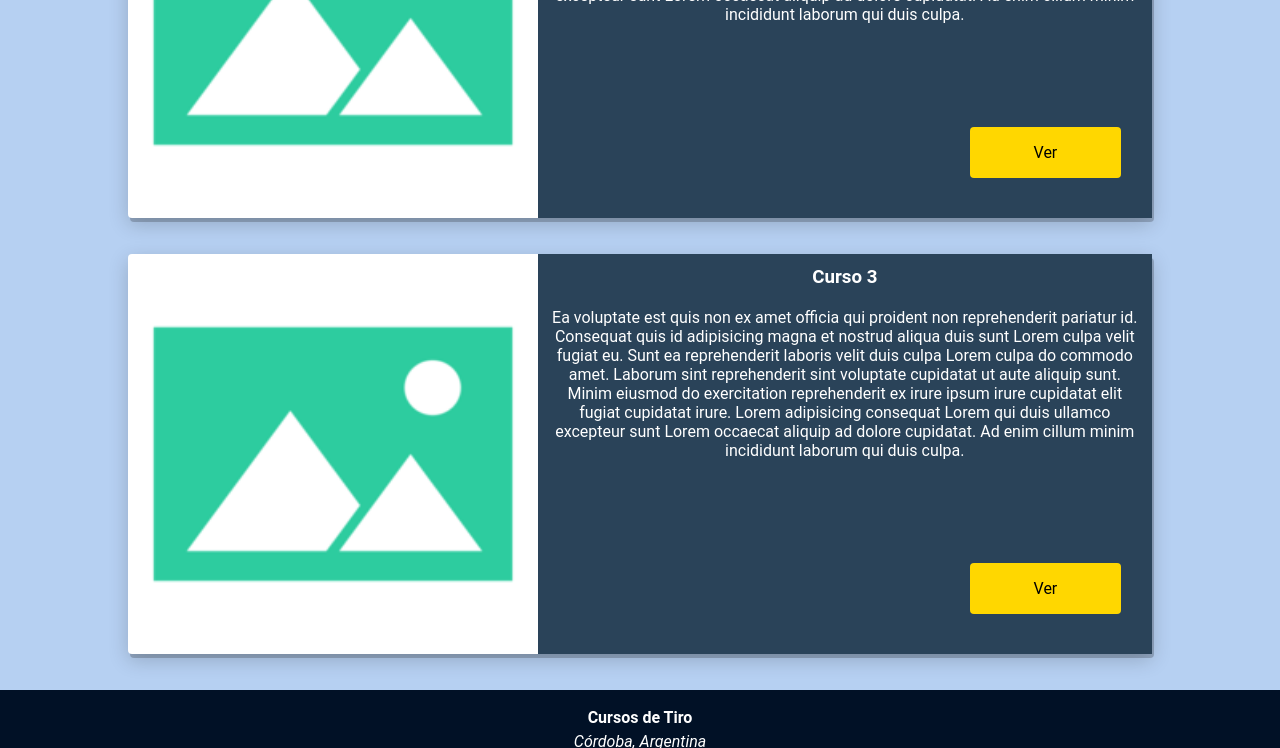
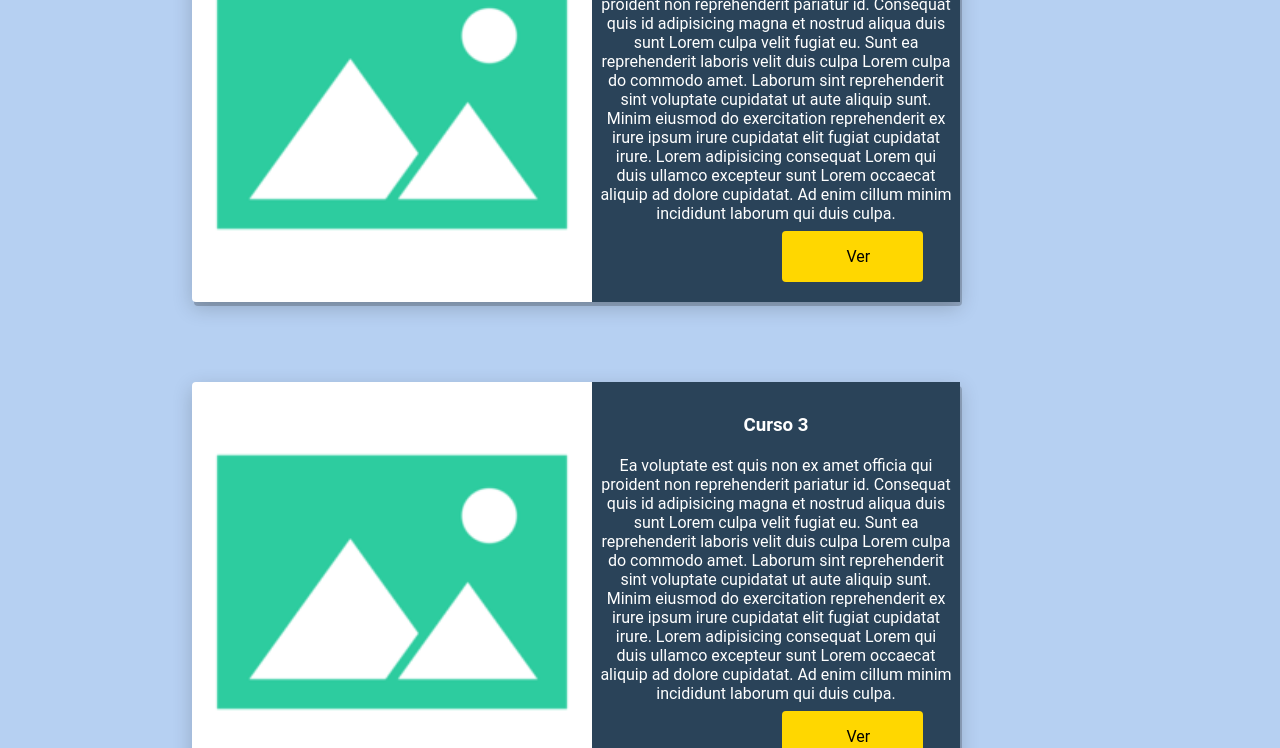
Before and after one commit to nahuel89aquino/CursoCoderWeb, a plain HTML site: page pages/courses.html in a window 1280 px wide. Shown: the part 850-1598 px from the top of the page. Drawn offline with Linux system fonts and the light colour scheme.

Commit message:
M - agregando mas flex - desa comp

```diff
--- a/pages/courses.html
+++ b/pages/courses.html
@@ -31,47 +31,64 @@
     <h1><strong>Cursos de Tiro</strong></h1>
     <p> <i>Ut est irure labore excepteur ut elit id. </i> </p>
   </header>
-  <main class="coursesList">
+  <main>
+    <div class="coursesList">
       <div class="courseItem">
         <img src="../icons/file_type_image_icon_130532.png" alt="non image">
-      <div>
+        <div class="courseItemInfo">
           <h3>Curso 1 </h3>
           <p>Ea voluptate est quis non ex amet officia qui proident non reprehenderit pariatur id. Consequat quis id
-          adipisicing magna et nostrud aliqua duis sunt Lorem culpa velit fugiat eu. Sunt ea reprehenderit laboris velit
+            adipisicing magna et nostrud aliqua duis sunt Lorem culpa velit fugiat eu. Sunt ea reprehenderit laboris
+            velit
             duis culpa Lorem culpa do commodo amet. Laborum sint reprehenderit sint voluptate cupidatat ut aute aliquip
-          sunt. Minim eiusmod do exercitation reprehenderit ex irure ipsum irure cupidatat elit fugiat cupidatat irure.
-          Lorem adipisicing consequat Lorem qui duis ullamco excepteur sunt Lorem occaecat aliquip ad dolore cupidatat.
+            sunt. Minim eiusmod do exercitation reprehenderit ex irure ipsum irure cupidatat elit fugiat cupidatat
+            irure.
+            Lorem adipisicing consequat Lorem qui duis ullamco excepteur sunt Lorem occaecat aliquip ad dolore
+            cupidatat.
             Ad
             enim cillum minim incididunt laborum qui duis culpa.</p>
+          <div class="courseItemBtm">
             <a href="../pages/course.html">Ver</a>
+          </div>
         </div>
       </div>
       <div class="courseItem">
         <img src="../icons/file_type_image_icon_130532.png" alt="non image">
-      <div>
+        <div class="courseItemInfo">
           <h3>Curso 2 </h3>
           <p>Ea voluptate est quis non ex amet officia qui proident non reprehenderit pariatur id. Consequat quis id
-          adipisicing magna et nostrud aliqua duis sunt Lorem culpa velit fugiat eu. Sunt ea reprehenderit laboris velit
+            adipisicing magna et nostrud aliqua duis sunt Lorem culpa velit fugiat eu. Sunt ea reprehenderit laboris
+            velit
             duis culpa Lorem culpa do commodo amet. Laborum sint reprehenderit sint voluptate cupidatat ut aute aliquip
-          sunt. Minim eiusmod do exercitation reprehenderit ex irure ipsum irure cupidatat elit fugiat cupidatat irure.
-          Lorem adipisicing consequat Lorem qui duis ullamco excepteur sunt Lorem occaecat aliquip ad dolore cupidatat.
+            sunt. Minim eiusmod do exercitation reprehenderit ex irure ipsum irure cupidatat elit fugiat cupidatat
+            irure.
+            Lorem adipisicing consequat Lorem qui duis ullamco excepteur sunt Lorem occaecat aliquip ad dolore
+            cupidatat.
             Ad
             enim cillum minim incididunt laborum qui duis culpa.</p>
+            <div class="courseItemBtm">
               <a href="../pages/course.html">Ver</a>
+            </div>
         </div>
       </div>
       <div class="courseItem">
         <img src="../icons/file_type_image_icon_130532.png" alt="non image">
-      <div>
+        <div class="courseItemInfo">
           <h3>Curso 3 </h3>
           <p>Ea voluptate est quis non ex amet officia qui proident non reprehenderit pariatur id. Consequat quis id
-          adipisicing magna et nostrud aliqua duis sunt Lorem culpa velit fugiat eu. Sunt ea reprehenderit laboris velit
+            adipisicing magna et nostrud aliqua duis sunt Lorem culpa velit fugiat eu. Sunt ea reprehenderit laboris
+            velit
             duis culpa Lorem culpa do commodo amet. Laborum sint reprehenderit sint voluptate cupidatat ut aute aliquip
-          sunt. Minim eiusmod do exercitation reprehenderit ex irure ipsum irure cupidatat elit fugiat cupidatat irure.
-          Lorem adipisicing consequat Lorem qui duis ullamco excepteur sunt Lorem occaecat aliquip ad dolore cupidatat.
+            sunt. Minim eiusmod do exercitation reprehenderit ex irure ipsum irure cupidatat elit fugiat cupidatat
+            irure.
+            Lorem adipisicing consequat Lorem qui duis ullamco excepteur sunt Lorem occaecat aliquip ad dolore
+            cupidatat.
             Ad
             enim cillum minim incididunt laborum qui duis culpa.</p>
+            <div class="courseItemBtm">
               <a href="../pages/course.html">Ver</a>
+            </div>
+        </div>
       </div>
     </div>
 
--- a/styles.css
+++ b/styles.css
@@ -76,6 +76,7 @@ header p{
 }
 
 main{
+    width: 100%;
     padding-top: 5vh;
 }
 
@@ -202,36 +203,42 @@ aside{
     display: flex;
 }
 
-.coursesList div{
-    margin-bottom: 4vh;
+.coursesList{
+    height: 180vh;
+    display: flex;
+    flex-direction: column;
+    justify-content: space-around;
+    align-items: center;
+    width: 90%;
 }
 
 .courseItem{
-    display: inline-block;
+    display: flex;
+    flex-direction: row;
+    align-items: center;
     background-color: white;
-    margin-left: 10%;
-    margin-right: 10%;
     border-radius: 4px;
-    width: 80%;
+    width: 60vw;
     height: 50vh;
     box-shadow: 2px 4px 0 rgba(0, 0, 0, 0.2), 0 6px 20px 0 rgba(0, 0, 0, 0.19);
 }
 
-.courseItem img{
-    float: left;
-    width: 40%;
+ .courseItem img{
+    flex-grow: 0;
     height: 100%;
 }
 
-.courseItem div{
-    float: right;
-    position: relative;
-    width: 60%;
+.courseItemInfo{
     height:100%;
+    flex-grow: 1;
     color: white;
+    display: flex;
+    flex-direction: column;
+    justify-content: center;
+    align-items: center;
     background-color: #2A4359;
 }
-.courseItem h3{
+ .courseItem h3{
     padding: 12px;
     text-align: center;
 }
@@ -240,10 +247,15 @@ aside{
     text-align: center;
 }
 
+.courseItemBtm{
+    width: 80%;
+    display: flex;
+    flex-direction: row;
+    justify-content: flex-end;
+
+}
 .courseItem a{
-    position: absolute;
-    bottom: 10%;
-    right: 5%;
+    width: 1vw;
     border-radius: 4px;
     background-color: gold;
     padding: 2vh 5vw ;
@@ -271,19 +283,26 @@ aside{
     background-color: #2A4359;
     color: white;
     text-align: center;
+    display: flex;
+    flex-direction: column;
+    justify-content: space-evenly;
+    align-items: center;
     align-self: center;
     padding: 1rem;
     height: 50vh;
 
 }
 
-.instructoCardInfo h3, .instructorCardInfo p{
-    margin-bottom: 1rem;
+.instructorCardLinks{
+    display: flex;
+    flex-direction: row;
+    align-content: center;
+    justify-content: space-between;
+    width: 6vw;
+
 }
 
-.instructorCardLinks{
-    margin-left: 0.5rem;
-    width:20px;
+.instructorCardLinks img{
     filter: invert();
     height:20px;
 }
@@ -335,8 +354,11 @@ aside{
 }
 
 footer{
-    padding:1rem;
-    height: 60px;
+    display: flex;
+    flex-direction: column;
+    justify-content: space-around;
+    align-items: center;
+    height: 20vh;
 }
 
 footer p{
@@ -345,14 +367,15 @@ footer p{
 }
 
 footer .footerLinks{
-
-    float: right;
-    margin-right: 1rem;
+    display: flex;
+    flex-direction: row;
+    align-content: center;
+    justify-content: space-between;
+    width: 6vw;
 }
 
 footer img{
     width: 20px;
     height: 20px;
-    margin-left: 1rem;
     filter: invert();
 }
```
Also changed, not shown: index.html (+4 -4 lines). Lines whose indentation alone changed are shown as unchanged.
